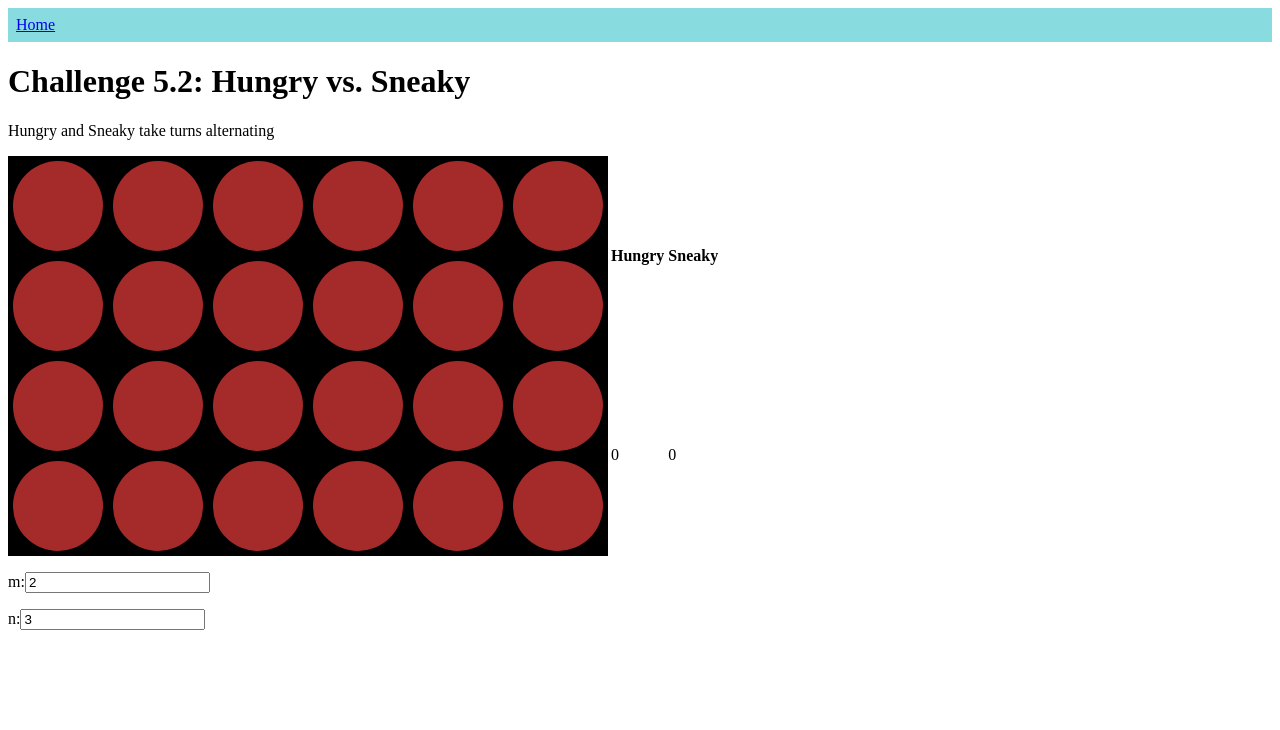
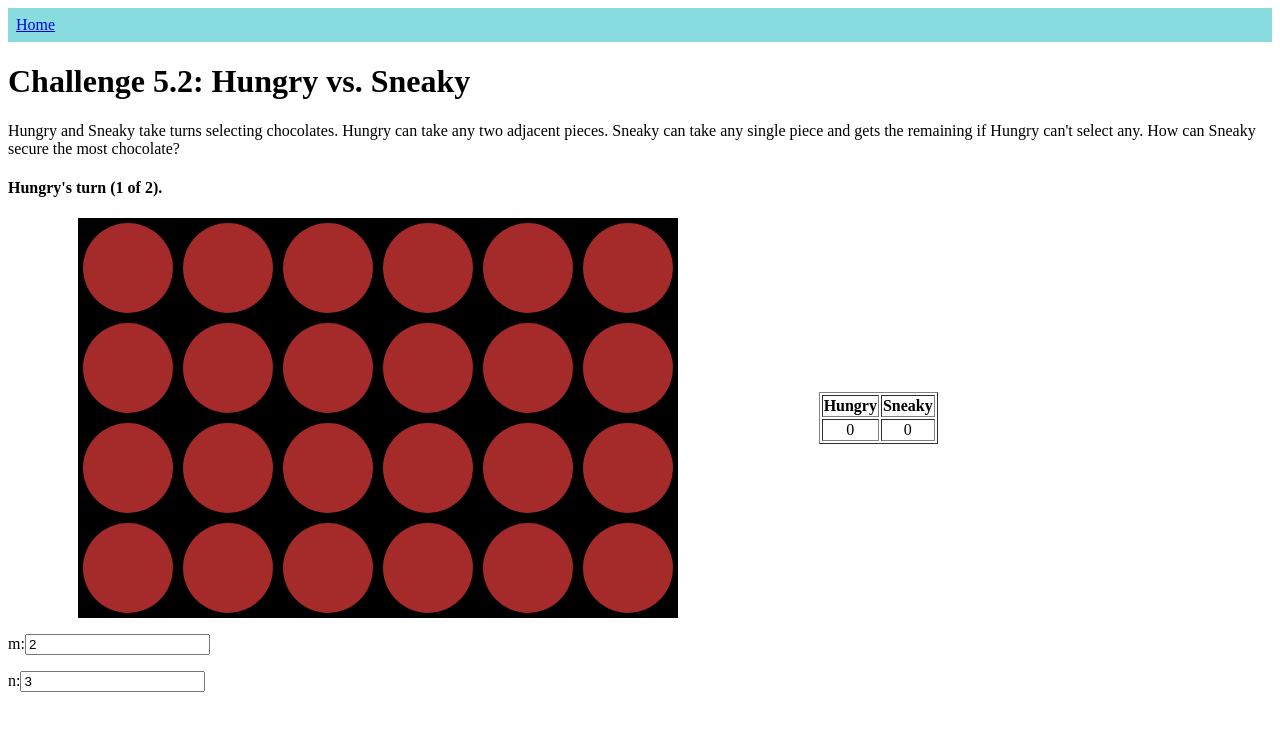
Before and after one commit to drewyoungren/svandbox, a SvelteKit app: page /amp2024/hungry_sneaky in a window 1280 px wide. Shown: the top 730 px of the page. Built offline with nearby package versions, Linux system fonts and the light colour scheme.

Commit message:
Check win

```diff
--- a/src/routes/amp2024/+page.svelte
+++ b/src/routes/amp2024/+page.svelte
@@ -19,4 +19,7 @@
   <li>
     <a href="zap">Challenge 4.5: Zap It!</a>
   </li>
+  <li>
+    <a href="hungry_sneaky">Challenge 5.2: Hungry/Sneaky</a>
+  </li>
 </ul>
--- a/src/routes/amp2024/hungry_sneaky/+page.svelte
+++ b/src/routes/amp2024/hungry_sneaky/+page.svelte
@@ -1,10 +1,12 @@
 <script>
-  import { onMount } from 'svelte';
+  import { onMount, SvelteComponentTyped } from "svelte";
 
   /**
-   * @type Array<Array<Boolean>>
+   * @type Array<Number>
    */
-  let status = [];
+  let selected = [];
+
+  let clickLock = false;
 
   /**
    * @typedef ChocNode
@@ -17,17 +19,26 @@
    */
 
   /**
-   * @type Array<Array<ChocNode>>
+   * @type Array<ChocNode>
    */
   let grid = [];
+
+  /**
+   *
+   * @param i Number
+   * @param j Number
+   * @returns ChocNode
+   */
+  function getGrid(i, j) {
+    return grid.find((n) => n.i == i && n.j == j);
+  }
 
   let m = 2;
   let n = 3;
 
   for (let i = 0; i < 2 * m; i++) {
-    grid.push([]);
     for (let j = 0; j < 2 * n; j++) {
-      grid[i].push({
+      grid.push({
         i: i,
         j: j,
         choc: true,
@@ -40,6 +51,23 @@
   let score = [0, 0];
 
   /**
+   * @returns Boolean
+   */
+  function checkBoard() {
+    return grid
+      .filter((node) => node.choc)
+      .some((node) => {
+        const { i, j } = node;
+        return (
+          (i < 2 * n && getGrid(i + 1, j)?.choc) ||
+          (i > 0 && getGrid(i - 1, j)?.choc) ||
+          (j < 2 * m && getGrid(i, j + 1)?.choc) ||
+          (j > 0 && getGrid(i, j - 1)?.choc)
+        );
+      });
+  }
+
+  /**
    * @type Number
    */
   let sw = 2 * n * 100;
@@ -48,23 +76,34 @@
    */
   let sh = 2 * m * 100;
 
-  let turn = 0;
+  let turn = 1;
 
   onMount(() => console.log(grid));
 </script>
 
 <h1>Challenge 5.2: Hungry vs. Sneaky</h1>
 
-<p>Hungry and Sneaky take turns alternating</p>
+<p>
+  Hungry and Sneaky take turns selecting chocolates. Hungry can take any two
+  adjacent pieces. Sneaky can take any single piece and gets the remaining if
+  Hungry can't select any. How can Sneaky secure the most chocolate?
+</p>
+
+{#if turn % 3 > 0}
+  <h4>
+    Hungry's turn ({turn % 3} of 2).
+  </h4>
+{:else}
+  <h4>Sneaky's turn.</h4>
+{/if}
 
 <div class="maindisplay">
   <svg
     xmlns="http://www.w3.org/2000/svg"
-    style:height={2 * m * 100}
-    style:width={2 * n * 100}
+    style:height={(2 * m * 100).toString() + "px"}
+    style:width={(2 * n * 100).toString() + "px"}
   >
-    {#each grid as row}
-      {#each row as { i, j, choc, sneakySelect, hungrySelect }}
+    {#each grid as { i, j, choc, sneakySelect, hungrySelect }}
       <rect x={j * 100} y={i * 100} width="100" height="100" fill="black"
       ></rect>
       {#if choc}
@@ -76,19 +115,61 @@
           r="45"
           fill="brown"
           on:click={() => {
-              if (turn == 0) {
-                hungrySelect = !hungrySelect;
+            if (turn % 3 == 1) {
+              if (choc && !hungrySelect) {
+                hungrySelect = true;
+                selected = [i, j];
+                turn += 1;
+              }
+            } else if (turn % 3 == 2) {
+              if (!clickLock) {
+                if (
+                  choc &&
+                  Math.abs(i - selected[0]) + Math.abs(j - selected[1]) == 1
+                ) {
+                  hungrySelect = true;
+                  clickLock = true;
+                  setTimeout(() => {
+                    turn += 1;
+                    hungrySelect = false;
+                    choc = false;
+                    getGrid(selected[0], selected[1]).choc = false;
+                    getGrid(selected[0], selected[1]).hungrySelect = false;
+                    score[0] += 2;
+                    selected = [];
+                    clickLock = false;
+                  }, 500);
+                } else if (
+                  Math.abs(i - selected[0]) + Math.abs(j - selected[1]) ==
+                  0
+                ) {
+                  selected = [];
+                  hungrySelect = false;
+                  turn -= 1;
+                }
+              }
+            } else {
+              if (!clickLock) {
+                sneakySelect = true;
+                clickLock = true;
+                setTimeout(() => {
+                  sneakySelect = false;
+                  choc = false;
+                  score[1] += 1;
+                  turn += 1;
+                  clickLock = false;
+                }, 500);
+              }
             }
           }}
-            stroke={hungrySelect ? 'yellow' : sneakySelect ? 'lightblue' : ''}
+          stroke={hungrySelect ? "yellow" : sneakySelect ? "lightblue" : ""}
           stroke-width="4"
         ></circle>
       {/if}
     {/each}
-    {/each}
   </svg>
 
-  <table>
+  <table border="1">
     <tr>
       <th>Hungry</th>
       <th>Sneaky</th>
@@ -108,8 +189,17 @@
 <style>
   .maindisplay {
     display: flex;
+    align-items: center;
+    justify-content: space-around;
+    flex-wrap: wrap;
+    max-width: 1000px;
   }
-  svg {
-    max-width: 100%;
+
+  th {
+    font-weight: bold;
+  }
+
+  td {
+    text-align: center;
   }
 </style>
```
Lines whose indentation alone changed are shown as unchanged.
